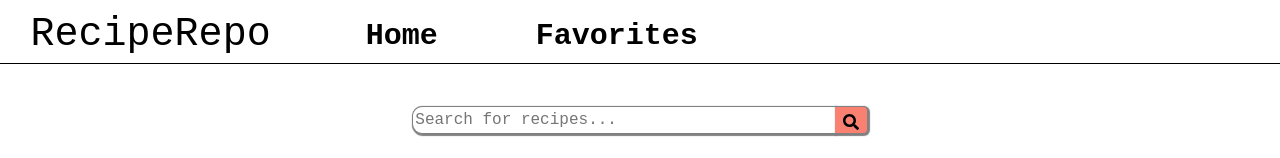
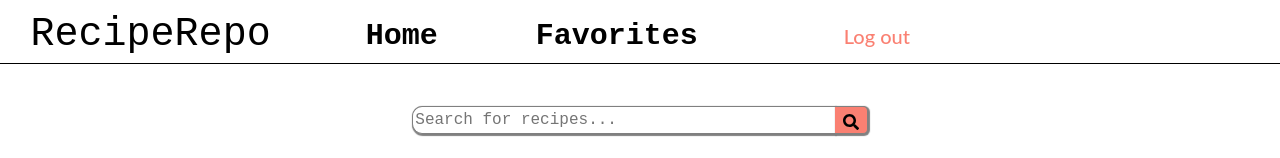
Before and after one commit to nickpritchyk/RecipeRepository_Updated, a React (Create React App) app in the folder client/reciperepo/: page / in a window 1280 px wide. Shown: the top 158 px of the page. Built offline with nearby package versions, Linux system fonts and the light colour scheme; no server answers.

Commit message:
added logout button and functionality

```diff
--- a/client/reciperepo/src/components/NavBar.js
+++ b/client/reciperepo/src/components/NavBar.js
@@ -1,5 +1,5 @@
 import React, { useEffect, useState } from 'react'
-import { Link, useLocation } from 'react-router-dom'
+import { Link, useLocation, useNavigate } from 'react-router-dom'
 import "../styles/Navbar.css";
 import ReorderIcon from '@mui/icons-material/Reorder'
 import Axios from 'axios';
@@ -7,15 +7,25 @@ import Axios from 'axios';
 function NavBar() {
     const location = useLocation();
     const [loginState, setLoginState] = useState("");
+    const navigate = useNavigate();
 
     useEffect(() => {
         setExpandNavbar(false);
         Axios.get("http://localhost:3001/login").then((response) => {
-          if(response.data.loggedIn == true){
+          if(response.data.loggedIn === true){
           setLoginState(response.data.user[0].username)
           }
   })
     }, [location]);
+
+    function handleLogout() {
+        navigate('/')
+        setLoginState("")
+        Axios.get("http://localhost:3001/logout").then((response) => {
+          if(response){
+            console.log(response)
+          }
+    })}
 
     const [expandNavbar, setExpandNavbar] = useState(false);
   return (
@@ -40,9 +50,14 @@ function NavBar() {
             <div className='user-heading'>
                 {loginState}
             </div>
+            <div className='user-heading'>
+                <button onClick={handleLogout} style={{backgroundColor: 'transparent', border: 'none', color: 'salmon'}}>
+                    <h5>Log out</h5>
+                </button>
+            </div>
         </div>
     </div>
   )
 }
 
-export default NavBar
+export default NavBar;
```
Also changed, not shown: 1 other file (tests, documents, lock files or other folders).
